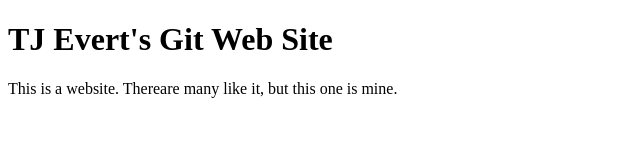
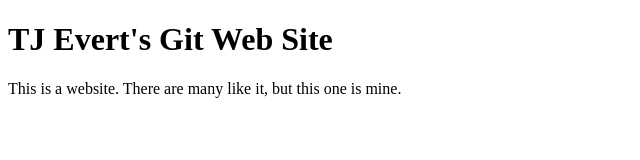
Before and after one commit to tjevert/tjevert.github.io, a plain HTML site: page index.html in a window 1280 px wide. Shown: the full height of the page, 0-640 px from the left. Drawn offline with Linux system fonts and the light colour scheme.

Commit message:
Update index.html
Corrected spelling

```diff
--- a/index.html
+++ b/index.html
@@ -4,7 +4,7 @@
 <body>
 
 <h1>TJ Evert's Git Web Site</h1>
-<p>This is a website. Thereare many like it, but this one is mine.</p>
+<p>This is a website. There are many like it, but this one is mine.</p>
 
 </body>
 </html>
```
